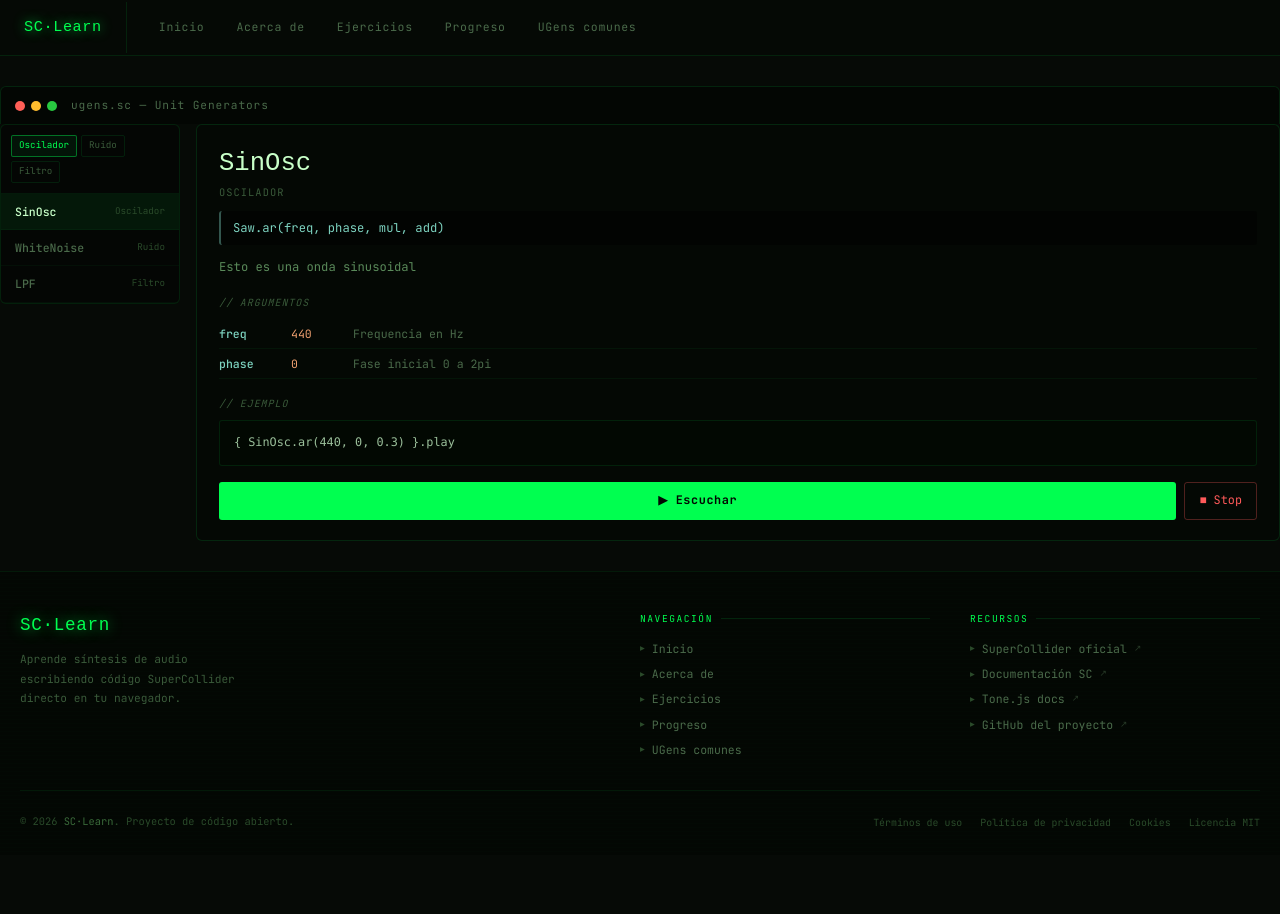
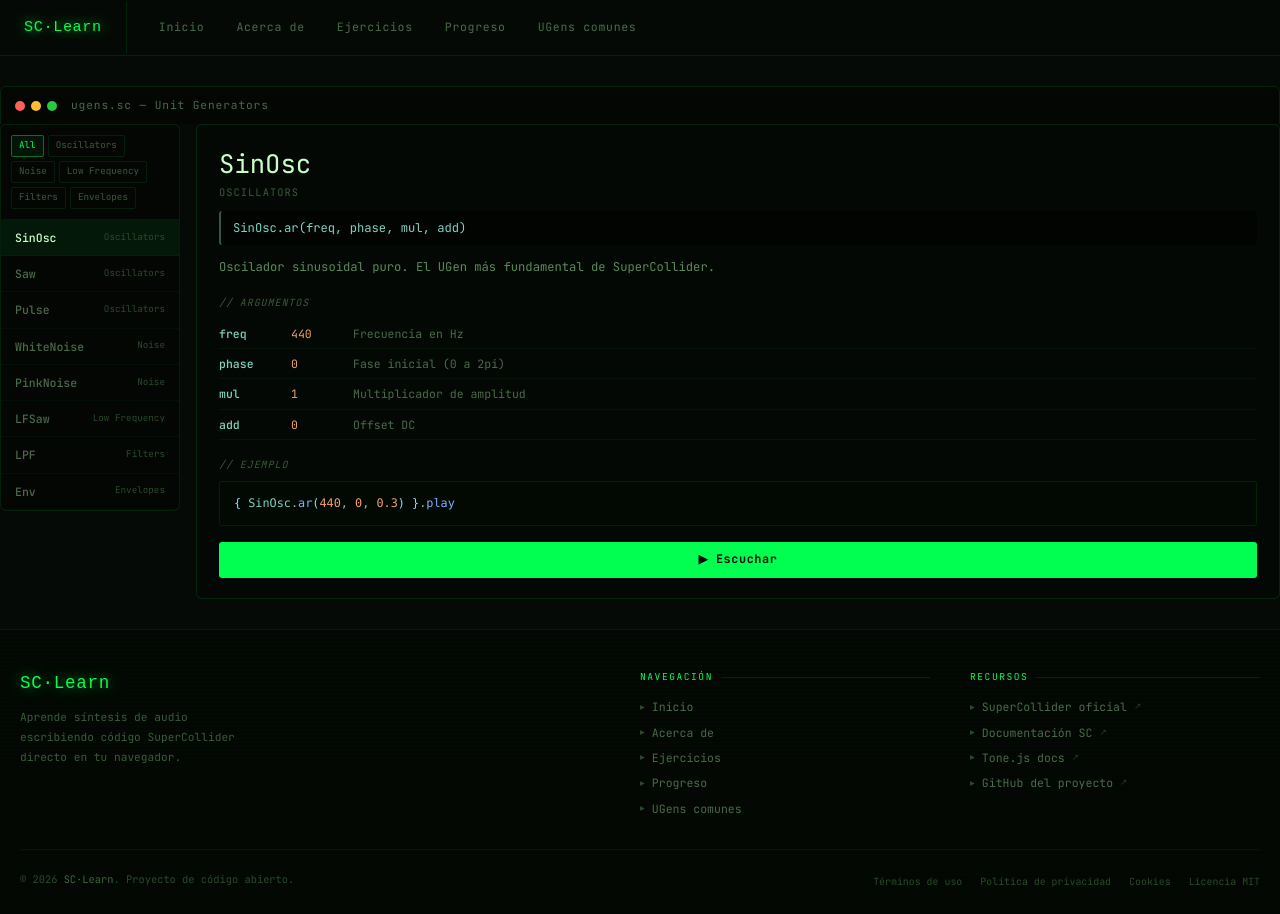
Before and after one commit to jmsanJS/supercollider-learn, a Next.js app: page /ugens in a window 1280 px wide. Before the commit the page ends 855 px from the top, so only its background shows below. Built offline with nearby package versions, Linux system fonts and the light colour scheme.

Commit message:
feat: add filter, show args, buttons and  highlighted code in UGens page

```diff
--- a/src/app/ugens/UGensClient.tsx
+++ b/src/app/ugens/UGensClient.tsx
@@ -1,10 +1,27 @@
 "use client";
 
+import { useState } from "react";
 import styles from "./page.module.css";
+import { highlight } from "@/lib/highlight";
+import { getActiveUGen, getFilteredUGens, getUGensCategories } from "@/lib/ugens";
+import type { UGen } from "@/types";
 
 export default function UGensClient() {
-  const handlePlay = () => {};
-  const handleStop = () => {};
+  const [activeUGen, setActiveUGen] = useState<string>("SinOsc");
+  const [playingName, setPlayingName] = useState<string | null>(null);
+  const [filter, setFilter] = useState<string>("All");
+
+  const ugen = getActiveUGen(activeUGen);
+  const categories = getUGensCategories();
+  const filtered = getFilteredUGens(filter);
+
+  const handlePlay = (u: UGen): void => {
+    setPlayingName(u.name);
+  };
+
+  const handleStop = (): void => {
+    setPlayingName(null);
+  };
 
   return (
     <section className={styles.section_wrap}>
@@ -18,52 +35,48 @@
       <div className={styles.ugen_layout}>
         <div className={styles.ugen_list}>
           <div className={styles.cat_filter}>
-            <button className={`${styles.cat_btn} ${styles.active}`}>
-              Oscilador
+            {categories.map((category) => (
+              <button
+                key={category}
+                className={`${styles.cat_btn} ${filter === category ? styles.active : ""}`}
+                onClick={() => setFilter(category)}
+              >
+                {category}
+              </button>
+            ))}
+          </div>
+          {filtered.map((ug) => (
+            <button
+              key={ug.name}
+              className={`${styles.ugen_item} ${activeUGen === ug.name ? styles.active : ""}`}
+              onClick={() => {
+                setActiveUGen(ug.name);
+                handleStop();
+              }}
+            >
+              <span className={styles.ui_name}>{ug.name}</span>
+              <span className={styles.ui_cat}>{ug.category}</span>
             </button>
-            <button className={`${styles.cat_btn}`}>
-              Ruido
-            </button>
-            <button className={`${styles.cat_btn}`}>
-              Filtro
-            </button>
-          </div>
-
-          <button className={`${styles.ugen_item} ${styles.active}`}>
-            <span className={styles.ui_name}>SinOsc</span>
-            <span className={styles.ui_cat}>Oscilador</span>
-          </button>
-          <button className={`${styles.ugen_item}`}>
-            <span className={styles.ui_name}>WhiteNoise</span>
-            <span className={styles.ui_cat}>Ruido</span>
-          </button>
-          <button className={`${styles.ugen_item}`}>
-            <span className={styles.ui_name}>LPF</span>
-            <span className={styles.ui_cat}>Filtro</span>
-          </button>
+          ))}
         </div>
 
         <div className={styles.ugen_detail}>
-          <div className={styles.ud_name}>SinOsc</div>
-          <div className={styles.ud_cat}>Oscilador</div>
-          <div className={styles.ud_sig}>Saw.ar(freq, phase, mul, add)</div>
-          <p className={styles.ud_desc}>Esto es una onda sinusoidal</p>
+          <div className={styles.ud_name}>{ugen?.name}</div>
+          <div className={styles.ud_cat}>{ugen?.category}</div>
+          <div className={styles.ud_sig}>{ugen?.signature}</div>
+          <p className={styles.ud_desc}>{ugen?.description}</p>
 
           <div className={styles.ud_args}>
             <div className={styles.pane_label} style={{ marginBottom: 8 }}>
               // argumentos
             </div>
-
-            <div className={styles.arg_row}>
-              <span className={styles.arg_name}>freq</span>
-              <span className={styles.arg_default}>440</span>
-              <span className={styles.arg_desc}>Frequencia en Hz</span>
-            </div>
-            <div className={styles.arg_row}>
-              <span className={styles.arg_name}>phase</span>
-              <span className={styles.arg_default}>0</span>
-              <span className={styles.arg_desc}>Fase inicial 0 a 2pi</span>
-            </div>
+            {ugen?.args.map((arg) => (
+              <div key={arg.name} className={styles.arg_row}>
+                <span className={styles.arg_name}>{arg.name}</span>
+                <span className={styles.arg_default}>{arg.default}</span>
+                <span className={styles.arg_desc}>{arg.desc}</span>
+              </div>
+            ))}
           </div>
 
           <div className={styles.ud_example}>
@@ -71,18 +84,21 @@
               // ejemplo
             </div>
             <div className={styles.example_block}>
-              <pre>{`{ SinOsc.ar(440, 0, 0.3) }.play`}</pre>
+              <pre
+                dangerouslySetInnerHTML={{ __html: highlight(ugen.example) }}
+              />
             </div>
           </div>
 
           <div className={styles.ud_controls}>
-            <button className={styles.btn_run} onClick={handlePlay}>
+            <button className={styles.btn_run} onClick={() => handlePlay(ugen)}>
               ▶ Escuchar
             </button>
-
-            <button className={styles.btn_stop} onClick={handleStop}>
-              ■ Stop
-            </button>
+            {playingName === ugen?.name && (
+              <button className={styles.btn_stop} onClick={handleStop}>
+                ■ Stop
+              </button>
+            )}
           </div>
         </div>
       </div>
--- a/src/app/ugens/page.module.css
+++ b/src/app/ugens/page.module.css
@@ -81,7 +81,6 @@
   background: none;
   border: 1px solid rgba(0, 255, 80, 0.1);
   border-radius: 2px;
-  font-family: "JetBrains Mono", monospace;
   font-size: 0.58rem;
   color: #3a5a3a;
   padding: 3px 7px;
@@ -109,7 +108,6 @@
   background: none;
   border: none;
   border-bottom: 1px solid rgba(0, 255, 80, 0.04);
-  font-family: "JetBrains Mono", monospace;
   font-size: 0.72rem;
   color: #4a6a4a;
   cursor: pointer;
@@ -144,7 +142,6 @@
 }
 
 .ud_name {
-  font-family: "Syne Mono", monospace;
   font-size: 1.6rem;
   color: #c8ffc8;
   margin-bottom: 2px;
@@ -238,7 +235,6 @@
   color: #020802;
   border: none;
   border-radius: 3px;
-  font-family: "JetBrains Mono", monospace;
   font-size: 0.74rem;
   font-weight: 700;
   cursor: pointer;
@@ -260,9 +256,9 @@
   padding: 9px 14px;
   background: transparent;
   color: #ff5a5a;
-  border: 1px solid rgba(255, 90, 90, 0.3);
+  border: none;
+  box-shadow: inset 0 0 0 1px rgba(255, 90, 90, 0.3);
   border-radius: 3px;
-  font-family: "JetBrains Mono", monospace;
   font-size: 0.74rem;
   cursor: pointer;
   transition: all 0.15s;
```
